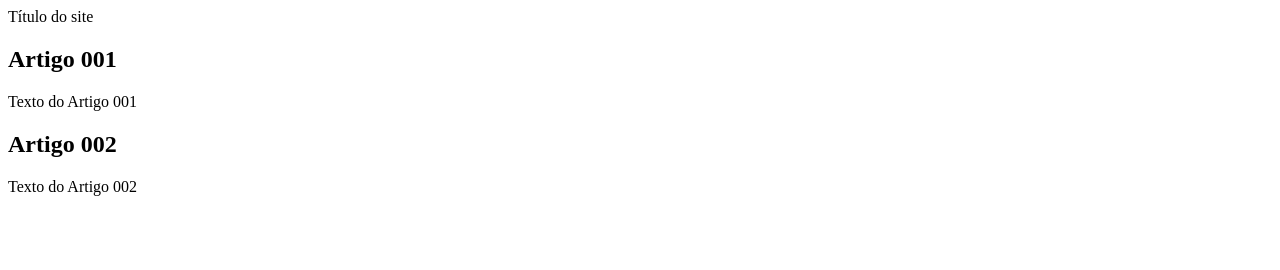
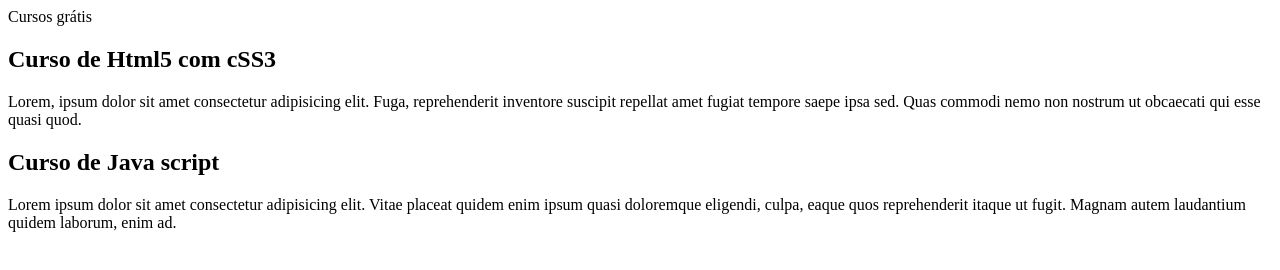
Before and after one commit to andreasilvestre/projeto-site, a plain HTML site: page index.html in a window 1280 px wide. Drawn offline with Linux system fonts and the light colour scheme.

Commit message:
comecei a escrever o conteúdo

```diff
--- a/index.html
+++ b/index.html
@@ -8,15 +8,15 @@
 <body>
     <main>
         <header>
-            Título do site
+            Cursos grátis
         </header>
         <article>
-            <h1>Artigo 001</h1>
-            <p>Texto do Artigo 001</p>
+            <h1>Curso de Html5 com cSS3</h1>
+            <p>Lorem, ipsum dolor sit amet consectetur adipisicing elit. Fuga, reprehenderit inventore suscipit repellat amet fugiat tempore saepe ipsa sed. Quas commodi nemo non nostrum ut obcaecati qui esse quasi quod.</p>
         </article>
         <article>
-            <h1>Artigo 002</h1>
-            <p>Texto do Artigo 002</p>
+            <h1>Curso de Java script</h1>
+            <p>Lorem ipsum dolor sit amet consectetur adipisicing elit. Vitae placeat quidem enim ipsum quasi doloremque eligendi, culpa, eaque quos reprehenderit itaque ut fugit. Magnam autem laudantium quidem laborum, enim ad.</p>
         </article>
     </main>
 </body>
```
